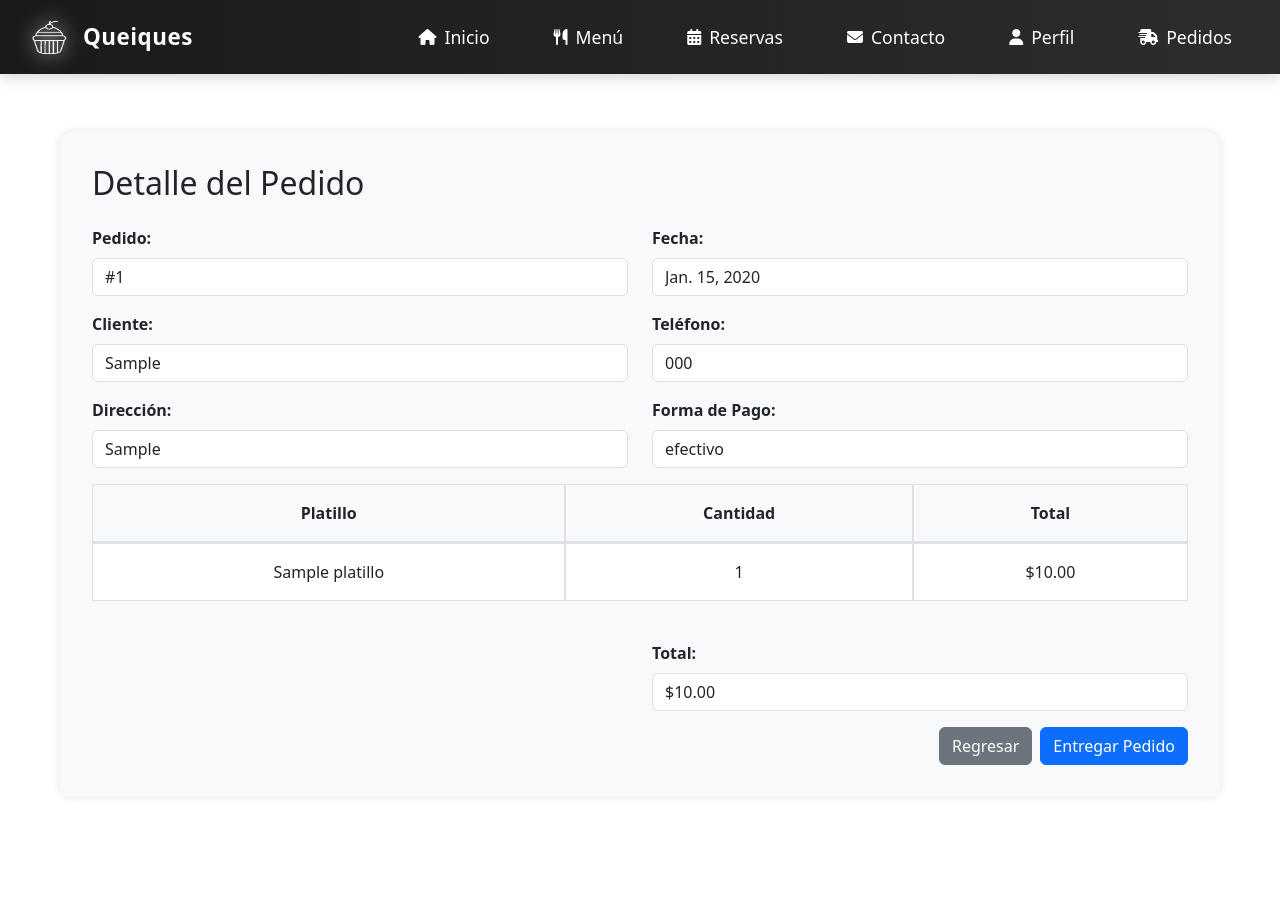
After one commit to InfinityJaaR/App-Restaurant, a Django app: page /app/pedidos/1/ in a window 1280 px wide. The commit adds this page. Run offline with Django 5.2, Linux system fonts and the light colour scheme; a user stored in the database is signed in; tables that the repository leaves empty hold one stand-in row (values such as "Sample post").

Commit message:
Repartidor detalle

```diff
--- a/app/models.py
+++ b/app/models.py
@@ -6,6 +6,7 @@ class MasCampos(models.Model):
     user = models.OneToOneField(User, on_delete=models.CASCADE)
     telefono = models.CharField(max_length=15)
     direccion = models.CharField(max_length=255)
+    is_active = models.BooleanField(default=False)
 
     def __str__(self):
         return self.user.username
--- /dev/null
+++ b/app/static/css/pedido_Repartidors.css
@@ -0,0 +1,51 @@
+/* Estilos base del contenedor (movidos desde perfil_Repartidor.css) */
+.pedidos-container {
+    max-width: 1200px;
+    margin: 2rem auto;
+    padding: 20px;
+}
+
+.pedidos-card {
+    background-color: #f8f9fa;
+    padding: 2rem;
+    border-radius: 10px;
+    box-shadow: 0 0 10px rgba(0,0,0,0.1);
+    margin-bottom: 3rem;
+}
+
+.form-label {
+    font-weight: bold;
+}
+
+/* Estilos específicos de las tablas */
+.table-container {
+    margin-bottom: 4rem;  /* Aumentado de 2rem a 4rem */
+}
+
+.table th {
+    background-color: #f8f9fa;
+}
+
+/* Estilos para los bordes de la tabla */
+.table {
+    border-collapse: separate;
+    border-spacing: 0;
+}
+
+.table th,
+.table td {
+    border: 1px solid #dee2e6;
+    padding: 1rem;
+    vertical-align: middle;
+    text-align: center;
+}
+
+.table thead th {
+    border-bottom: 2px solid #dee2e6;
+    background-color: #f8f9fa;
+    font-weight: bold;
+}
+
+.btn-factura {
+    padding: 0.25rem 0.5rem;
+}
--- /dev/null
+++ b/app/templates/Repartidor/detalle_pedido.html
@@ -0,0 +1,91 @@
+{% extends 'nav.html' %}
+{% load static %}
+{% block head %}
+    <meta charset="UTF-8">
+    <meta name="viewport" content="width=device-width, initial-scale=1.0">
+    <title>Detalle del Pedido</title>
+    <link rel="stylesheet" href="{% static 'css/pedido_Repartidors.css' %}">
+{% endblock %}
+
+{% block content %}
+    <div class="pedidos-container">
+        <div class="pedidos-card">
+            <h2 class="mb-4">Detalle del Pedido</h2>
+
+            <div class="row mb-3">
+                <div class="col-md-6">
+                    <label class="form-label">Pedido:</label>
+                    <input type="text" class="form-control" value="#{{ pedido.id_pedido }}" readonly>
+                </div>
+                <div class="col-md-6">
+                    <label class="form-label">Fecha:</label>
+                    <input type="text" class="form-control" value="{{ pedido.fecha }}" readonly>
+                </div>
+            </div>
+
+            <div class="row mb-3">
+                <div class="col-md-6">
+                    <label class="form-label">Cliente:</label>
+                    <input type="text" class="form-control" value="{{ pedido.usuario.first_name }}" readonly>
+                </div>
+                <div class="col-md-6">
+                    <label class="form-label">Teléfono:</label>
+                    <input type="text" class="form-control" value="{{ pedido.usuario.mascampos.telefono }}" readonly>
+                </div>
+            </div>
+
+            <div class="row mb-3">
+                <div class="col-md-6">
+                    <label class="form-label">Dirección:</label>
+                    <input type="text" class="form-control" value="{{ pedido.usuario.mascampos.direccion }}" readonly>
+                </div>
+                <div class="col-md-6">
+                    <label class="form-label">Forma de Pago:</label>
+                    <input type="text" class="form-control" value="{{ pedido.tipo_pago }}" readonly>
+                </div>
+            </div>
+
+            <div class="table-responsive mb-4">
+                <table class="table">
+                    <thead>
+                        <tr>
+                            <th>Platillo</th>
+                            <th>Cantidad</th>
+                            <th>Total</th>
+                        </tr>
+                    </thead>
+                    <tbody>
+                        {% for linea in pedido.lineas.all %}
+                        <tr>
+                            <td>{{ linea.platillo.nombre }}</td>
+                            <td>{{ linea.cantidad }}</td>
+                            <td>${{ linea.total_orden }}</td>
+                        </tr>
+                        {% endfor %}
+                    </tbody>
+                </table>
+            </div>
+
+            <div class="row mb-3">
+                <div class="col-md-6 offset-md-6">
+                    <label class="form-label">Total:</label>
+                    <input type="text" class="form-control" value="${{ pedido.total }}" readonly>
+                </div>
+            </div>
+
+            <div class="d-flex justify-content-end">
+                <a href="{% url 'pedidos' %}" class="btn btn-secondary me-2">Regresar</a>
+                <form method="POST" style="display: inline;">
+                    {% csrf_token %}
+                    <button type="submit" class="btn btn-primary" onclick="return confirm('¿Está seguro que desea marcar este pedido como entregado?')">
+                        Entregar Pedido
+                    </button>
+                </form>
+            </div>
+        </div>
+    </div>
+{% endblock %}
+
+{% block scripts %}
+<script src="{% static 'js/detalle_pedido.js' %}"></script>
+{% endblock %}
--- a/app/templates/nav.html
+++ b/app/templates/nav.html
@@ -6,6 +6,7 @@
     <meta name="viewport" content="width=device-width, initial-scale=1.0">
     <meta http-equiv="X-UA-Compatible" content="ie=edge">
     <link rel="stylesheet" href="https://cdnjs.cloudflare.com/ajax/libs/font-awesome/6.4.0/css/all.min.css">
+    <link href="https://cdn.jsdelivr.net/npm/bootstrap@5.3.0/dist/css/bootstrap.min.css" rel="stylesheet">
     <link rel="stylesheet" href="{% static 'css/nav.css' %}">
     {% block head %}
     {% endblock %}
@@ -39,6 +40,9 @@
             <li><a href="{% url 'repartidor' %}" class="nav-item">
                 <i class="fa-solid fa-user"></i> Perfil
             </a></li>
+            <li><a href="{% url 'pedidos' %}" class="nav-item">
+                <i class="fa-solid fa-truck-fast"></i> Pedidos
+            </a></li>
         </ul>
     </nav>
 
--- a/app/urls.py
+++ b/app/urls.py
@@ -6,5 +6,7 @@ urlpatterns = [
     path('', home, name='home'),
     path('registro/', registro, name='registro'),
     path('repartidor/', perfil, name='repartidor'),
+    path('pedidos/', pedidos, name='pedidos'),
+    path('pedidos/<int:id_pedido>/', detalle_pedido, name='detalle_pedido'),
 
 ]
--- a/app/views.py
+++ b/app/views.py
@@ -41,6 +41,38 @@ def registro(request):
     return render(request, 'login')
 
 # create views repartidor
+# create views perfil de repartidor
 @login_required
 def perfil(request):
-    return render(request, 'Repartidor/perfil.html')
+    if request.method == 'POST':
+        nuevo_estado = request.POST.get('disponibilidad')
+        request.user.mascampos.is_active = bool(int(nuevo_estado))
+        request.user.mascampos.save()  # Save the MasCampos instance
+        messages.success(request, 'Estado actualizado correctamente')
+        return redirect('repartidor')
+
+    return render(request, 'Repartidor/perfil.html', {'user': request.user})
+# create views pedidos de repartidor
+@login_required
+def pedidos(request):
+    if request.method == 'POST':
+        pedido = Pedido.objects.get(id_pedido=request.POST.get('id_pedido'))
+        pedido.estado = Estado.objects.get(id_estado=1)  # Cambiado a 1 para marcar como entregado
+        pedido.save()
+        messages.success(request, 'Pedido entregado correctamente')
+        return redirect('pedidos')
+
+    pedidos_asignados = Pedido.objects.filter(usuario=request.user)
+    return render(request, 'Repartidor/pedido.html', {'pedidos': pedidos_asignados})
+# create views detalle de pedido
+@login_required
+def detalle_pedido(request, id_pedido):
+    pedido = Pedido.objects.get(id_pedido=id_pedido)
+
+    if request.method == 'POST':
+        pedido.estado = Estado.objects.get(id_estado=3)  # 1 = Entregado
+        pedido.save()
+        messages.success(request, 'Pedido entregado correctamente')
+        return redirect('pedidos')
+
+    return render(request, 'Repartidor/detalle_pedido.html', {'pedido': pedido})
```
Also changed, not shown: app/static/css/perfil_Repartidor.css (added, +14 -0 lines), app/templates/Repartidor/pedido.html (+68 -2 lines), app/templates/Repartidor/perfil.html (+42 -3 lines), app/migrations/0006_mascampos_is_active.py (added), platillos/pokemaster_343217.jpg (added).
